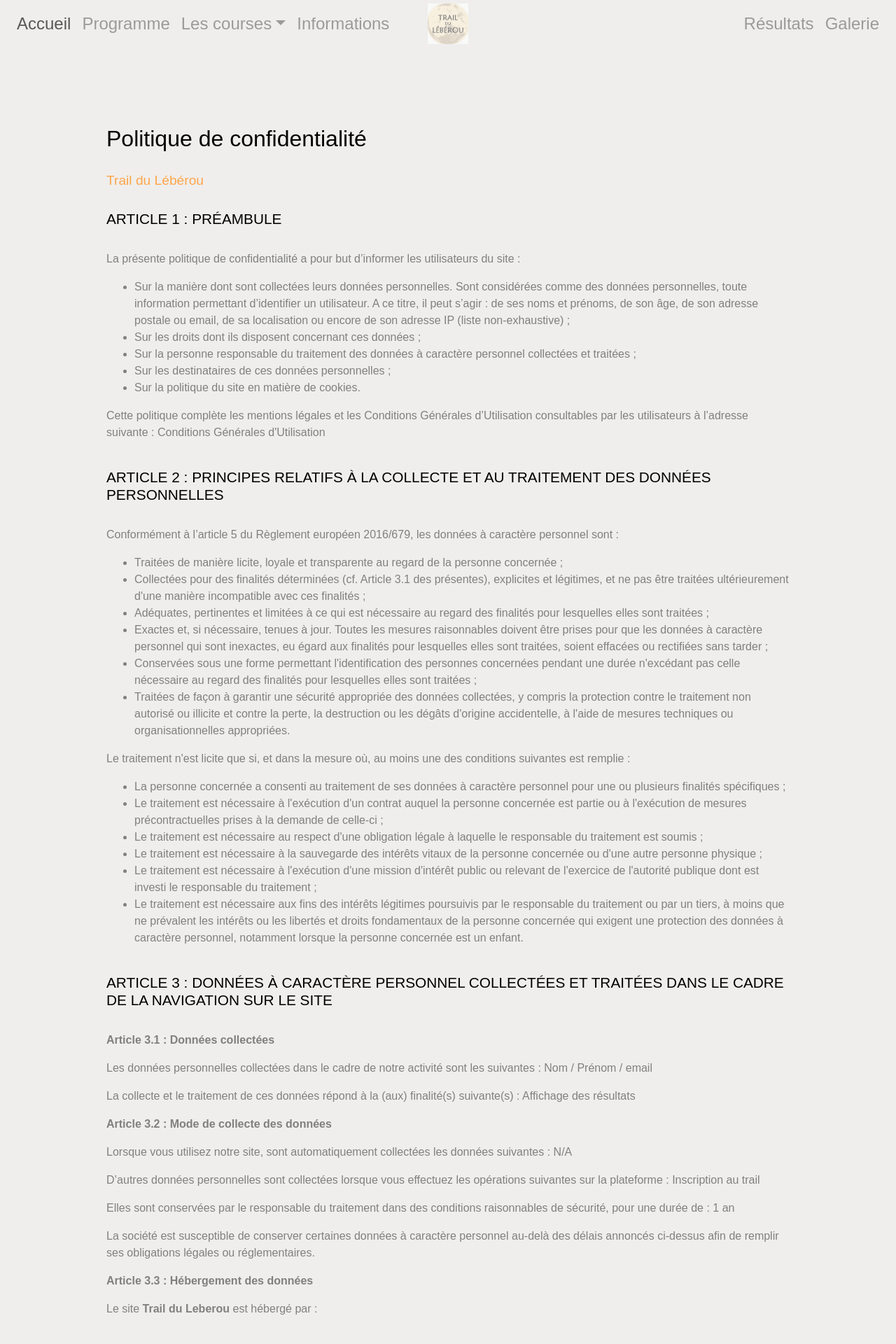
After one commit to ClementSuave/trail_leberou, a Django app: page /website/politiquedeconfidentialite/ in a window 1280 px wide. The commit adds this page. Shown: the top 1920 px of the page at 70% size. Run offline with Django 5.2, Linux system fonts and the light colour scheme; some libraries are stand-ins or nearby versions; some web fonts are replaced.

Commit message:
add CGU RGPD mentions legales

```diff
--- a/website/static/website/css/style.css
+++ b/website/static/website/css/style.css
@@ -36,6 +36,11 @@ h1 {
   font-size: 2em !important;
   font-family: 'Maiandra GD', sans-serif;
 }
+h1black {
+  color: black;
+  font-size: 2em !important;
+  font-family: 'Maiandra GD', sans-serif;
+}
 h2{
     color: #FFF1DA !important;
     font-size: 3em;
@@ -56,6 +61,14 @@ h5 {
   margin-top: -3em; /*same height as header*/
   visibility: hidden;
 }
+.document {
+  text-align:start;
+  display: block;
+}
+.document p {
+  font-size: 1em !important;
+}
+
 
 #head, #social_media {
   background-image: url(../images/leberou_background.jpg);
--- a/website/templates/website/accueil.html
+++ b/website/templates/website/accueil.html
@@ -45,7 +45,7 @@
       <span id="accueil" class="anchor"></span>
       <div class="row section justify-content-center">
             <div class="section_title">
-            <h1>L'histoire</h1>
+            <h1>Accueil</h1>
             </div>
             <br/><br/>
             <p class="animate-on-scroll">Restabat ut Caesar post haec properaret accitus et abstergendae causa suspicionis sororem suam, eius uxorem, Constantius ad se tandem desideratam venire multis fictisque blanditiis hortabatur. quae licet ambigeret metuens saepe cruentum, spe tamen quod eum lenire poterit ut germanum profecta, cum Bithyniam introisset, in statione quae Caenos Gallicanos appellatur, absumpta est vi febrium repentina. cuius post obitum maritus contemplans cecidisse fiduciam qua se fultum existimabat, anxia cogitatione, quid moliretur haerebat.</p>
--- a/website/templates/website/base.html
+++ b/website/templates/website/base.html
@@ -56,7 +56,7 @@
 
       <ul class="navbar-nav ml-auto text-center">
         <li class="nav-item">
-          <a class="nav-link nav-link-click hover-underline" href="" data-target="#contact">Contact</a>
+          <a class="nav-link nav-link-click hover-underline" href="" data-target="#contact">Résultats</a>
         </li>
         <li class="nav-item">
           <a class="nav-link nav-link-click hover-underline" href="">Galerie</a>
@@ -114,13 +114,13 @@
 
           <ul class="list-unstyled">
             <li>
-              <a href="#!">Politique de Confidentialité</a>
+              <a href="{% url 'RGPD' %}">Politique de Confidentialité</a>
             </li>
             <li>
-              <a href="#!">Conditions générales</a>
+              <a href="{% url 'CGU' %}">Conditions générales</a>
             </li>
             <li>
-              <a href="#!">Mentions légales</a>
+              <a href="{% url 'mentions_legales' %}">Mentions légales</a>
             </li>
           </ul>
         </div>
--- /dev/null
+++ b/website/templates/website/politique_de_confidentialité.html
@@ -0,0 +1,119 @@
+{% extends 'website/base.html' %}
+
+{% load static %}
+{% load crispy_forms_tags %}
+
+{% block content %}
+
+<div class="container-fluid" style="padding-top: 150px;width: 80%;">
+
+  <div class="row p-4 document">
+
+    <h1black>Politique de confidentialité</h1black>
+    <br/><br/>
+    <h5>Trail du Lébérou</h5>
+    <br/>
+    <h3>ARTICLE 1 : PRÉAMBULE</h3>
+    <br/>
+    <p>La présente politique de confidentialité a pour but d’informer les utilisateurs du site :<p>
+    <ul>
+      <li>Sur la manière dont sont collectées leurs données personnelles. Sont considérées comme des données personnelles, toute information permettant d’identifier un utilisateur. A ce titre, il peut s’agir : de ses noms et prénoms, de son âge, de son adresse postale ou email, de sa localisation ou encore de son adresse IP (liste non-exhaustive) ;</li>
+      <li>Sur les droits dont ils disposent concernant ces données ;</li>
+      <li>Sur la personne responsable du traitement des données à caractère personnel collectées et traitées ;</li>
+      <li>Sur les destinataires de ces données personnelles ;</li>
+      <li>Sur la politique du site en matière de cookies.</li>
+    </ul>
+    <p>Cette politique complète les mentions légales et les Conditions Générales d’Utilisation consultables par les utilisateurs à l’adresse suivante : <a href="{% url 'CGU' %}">Conditions Générales d'Utilisation</a></p>
+    <br/>
+    <h3>ARTICLE 2 : PRINCIPES RELATIFS À LA COLLECTE ET AU TRAITEMENT DES DONNÉES PERSONNELLES</h3>
+    <br/>
+    <p>Conformément à l’article 5 du Règlement européen 2016/679, les données à caractère personnel sont :</p>
+    <ul>
+      <li>Traitées de manière licite, loyale et transparente au regard de la personne concernée  ;
+      <li>Collectées pour des finalités déterminées (cf. Article 3.1 des présentes), explicites et légitimes, et ne pas être traitées ultérieurement d'une manière incompatible avec ces finalités ;
+      <li>Adéquates, pertinentes et limitées à ce qui est nécessaire au regard des finalités pour lesquelles elles sont traitées ;
+      <li>Exactes et, si nécessaire, tenues à jour. Toutes les mesures raisonnables doivent être prises pour que les données à caractère personnel qui sont inexactes, eu égard aux finalités pour lesquelles elles sont traitées, soient effacées ou rectifiées sans tarder ;
+      <li>Conservées sous une forme permettant l'identification des personnes concernées pendant une durée n'excédant pas celle nécessaire au regard des finalités pour lesquelles elles sont traitées ;
+      <li>Traitées de façon à garantir une sécurité appropriée des données collectées, y compris la protection contre le traitement non autorisé ou illicite et contre la perte, la destruction ou les dégâts d'origine accidentelle, à l'aide de mesures techniques ou organisationnelles appropriées.
+    </ul>
+    <p>Le traitement n'est licite que si, et dans la mesure où, au moins une des conditions suivantes est remplie :</p>
+    <ul>
+      <li>La personne concernée a consenti au traitement de ses données à caractère personnel pour une ou plusieurs finalités spécifiques ;
+      <li>Le traitement est nécessaire à l'exécution d'un contrat auquel la personne concernée est partie ou à l'exécution de mesures précontractuelles prises à la demande de celle-ci ;
+      <li>Le traitement est nécessaire au respect d'une obligation légale à laquelle le responsable du traitement est soumis ;
+      <li>Le traitement est nécessaire à la sauvegarde des intérêts vitaux de la personne concernée ou d'une autre personne physique ;
+      <li>Le traitement est nécessaire à l'exécution d'une mission d'intérêt public ou relevant de l'exercice de l'autorité publique dont est investi le responsable du traitement ;
+      <li>Le traitement est nécessaire aux fins des intérêts légitimes poursuivis par le responsable du traitement ou par un tiers, à moins que ne prévalent les intérêts ou les libertés et droits fondamentaux de la personne concernée qui exigent une protection des données à caractère personnel, notamment lorsque la personne concernée est un enfant.</p>
+    </ul>
+    <br/>
+    <h3>ARTICLE 3 : DONNÉES À CARACTÈRE PERSONNEL COLLECTÉES ET TRAITÉES DANS LE CADRE DE LA NAVIGATION SUR LE SITE</h3>
+    <br/>
+    <p><strong>Article 3.1 : Données collectées</strong></p>
+    <p>Les données personnelles collectées dans le cadre de notre activité sont les suivantes :
+    Nom / Prénom / email</p>
+    <p>La collecte et le traitement de ces données répond à la (aux) finalité(s) suivante(s) :
+    Affichage des résultats</p>
+
+    <p><strong>Article 3.2 : Mode de collecte des données</strong></p>
+    <p>Lorsque vous utilisez notre site, sont automatiquement collectées les données suivantes :
+    N/A<p>
+    <p>D’autres données personnelles sont collectées lorsque vous effectuez les opérations suivantes sur la plateforme :
+    Inscription au trail</p>
+
+    <p>Elles sont conservées par le responsable du traitement dans des conditions raisonnables de sécurité, pour une durée de : 1 an</p>
+    <p>La société est susceptible de conserver certaines données à caractère personnel au-delà des délais annoncés ci-dessus afin de remplir ses obligations légales ou réglementaires.</p>
+
+    <p><strong>Article 3.3 : Hébergement des données</strong><p>
+    <p>Le site <strong>Trail du Leberou</strong> est hébergé par :</p>
+    <br/>
+    <p>Adresse du siège social</p>
+    <p>Contact (adresse email et/ou numéro de téléphone)]</p>
+    <br/>
+    <p>Transmission des données à des tiers” :</p>
+    <p>“Les données peuvent être transmises à nos partenaires, ci-après énumérés :”]</p>
+    <br/>
+    <h3>ARTICLE 4 : RESPONSABLE DU TRAITEMENT DES DONNÉES ET DÉLÉGUÉ À LA PROTECTION DES DONNÉES</h3>
+    <br/>
+    <p><strong>Article 4.1 : Le responsable du traitement des données</strong></p>
+    <p>Les données à caractère personnelles sont collectées par l'Amicale du Lébérou, association au capital de [montant du capital social], dont le numéro d’immatriculation est le [indiquez votre numéro RCS].
+    Le responsable du traitement des données à caractère personnel peut être contacté de la manière suivante :</p>
+    <p>Par courrier à l’adresse :  580 route de Saint Chamassy 24260 AUDRIX ;</p>
+    <p>Par mail :
+      <a href="mailto:trailduleberou@ik.me">trailduleberou@ik.me</a>
+    </p>
+
+    <p><strong>Article 4.2 : Le délégué à la protection des données</strong></p>
+
+    <p>Le délégué à la protection des données de l’entreprise ou du responsable est :</p>
+
+    <p>Clément SAUVE : <a href="mailto:trailduleberou@ik.me">trailduleberou@ik.me</a></p>
+
+    <p>Si vous estimez, après nous avoir contactés, que vos droits “Informatique et Libertés”, ne sont pas respectés, vous pouvez adresser une information à la CNIL.</p>
+    <br/>
+    <h3>ARTICLE 5 : LES DROITS DE L’UTILISATEUR EN MATIÈRE DE COLLECTE ET DE TRAITEMENT DES DONNÉES</h3>
+    <br/>
+    <p>Tout utilisateur concerné par le traitement de ses données personnelles peut se prévaloir des droits suivants, en application du règlement européen 2016/679 et de la Loi Informatique et Liberté (Loi 78-17 du 6 janvier 1978) :</p>
+    <ul>
+      <li>Droit d’accès, de rectification et droit à l’effacement des données (posés respectivement aux articles 15, 16 et 17 du RGPD) ;</li>
+      <li>Droit à la portabilité des données (article 20 du RGPD) ;</li>
+      <li>Droit à la limitation (article 18 du RGPD) et à l’opposition du traitement des données (article 21 du RGPD) ;</li>
+      <li>Droit de ne pas faire l’objet d’une décision fondée exclusivement sur un procédé automatisé ;</li>
+      <li>Droit de déterminer le sort des données après la mort ;</li>
+      <li>Droit de saisir l’autorité de contrôle compétente (article 77 du RGPD).</li>
+    </ul>
+    <p>Pour exercer vos droits, veuillez adresser votre courrier à [Nom et adresse de l’entreprise] ou par mail à [Insérer l’adresse e-mail du Délégué à la protection des données]</p>
+    <p>Afin que le responsable du traitement des données puisse faire droit à sa demande, l’utilisateur peut être tenu de lui communiquer certaines informations telles que : ses noms et prénoms, son adresse e-mail ainsi que son numéro de compte, d’espace personnel ou d’abonné.
+    Consultez le site cnil.fr pour plus d’informations sur vos droits.</p>
+    <br/>
+    <h3>ARTICLE 6 : CONDITIONS DE MODIFICATION DE LA POLITIQUE DE CONFIDENTIALITÉ</h3>
+    <br/>
+    <p>L’éditeur du site <strong>Trail du Lébérou</strong> se réserve le droit de pouvoir modifier la présente Politique à tout moment afin d’assurer aux utilisateurs du site sa conformité avec le droit en vigueur.</p>
+    <p>Les éventuelles modifications ne sauraient avoir d’incidence sur les achats antérieurement effectués sur le site, lesquels restent soumis à la Politique en vigueur au moment de l’achat et telle qu’acceptée par l’utilisateur lors de la validation de l’achat.</p>
+    <p>L’utilisateur est invité à prendre connaissance de cette Politique à chaque fois qu’il utilise nos services, sans qu’il soit nécessaire de l’en prévenir formellement.</p>
+    <p>La présente politique, éditée le [date de mise en ligne], a été mise à jour le [date de modification de la politique].</p>
+
+  </div>
+
+</div>
+
+{% endblock %}
--- a/website/urls.py
+++ b/website/urls.py
@@ -7,4 +7,7 @@ urlpatterns = [
     path("dix_km/", views.dix_km, name="dix_km"),
     path("trente_km/", views.trente_km, name="trente_km"),
     path("marche/", views.marche, name="marche"),
+    path("politiquedeconfidentialite/", views.RGPD, name="RGPD"),
+    path("conditionsgeneralesdutilisation/", views.CGU, name="CGU"),
+    path("mentionslegales/", views.mentions_legales, name="mentions_legales"),
 ]
--- a/website/views.py
+++ b/website/views.py
@@ -10,3 +10,9 @@ def trente_km(request):
 	return render(request, "website/trente_km.html")
 def marche(request):
 	return render(request, "website/marche.html")
+def RGPD(request):
+	return render(request, "website/politique_de_confidentialité.html")
+def CGU(request):
+	return render(request, "website/conditions_générales_utilisation.html")
+def mentions_legales(request):
+	return render(request, "website/mentions_légales.html")
```
Also changed, not shown: website/templates/website/conditions_générales_utilisation.html (added, +49 -0 lines), website/templates/website/mentions_légales.html (added, +39 -0 lines).
